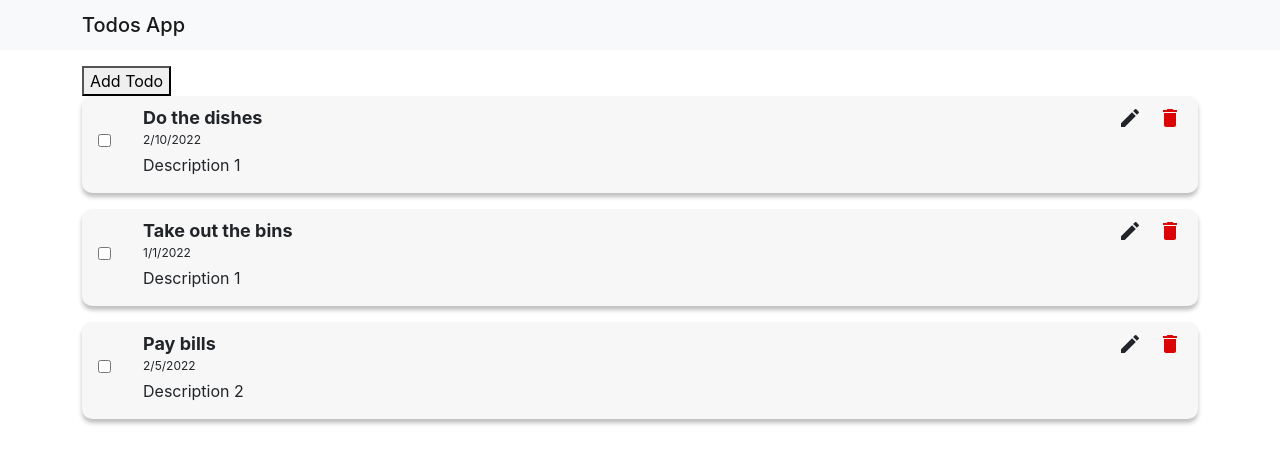
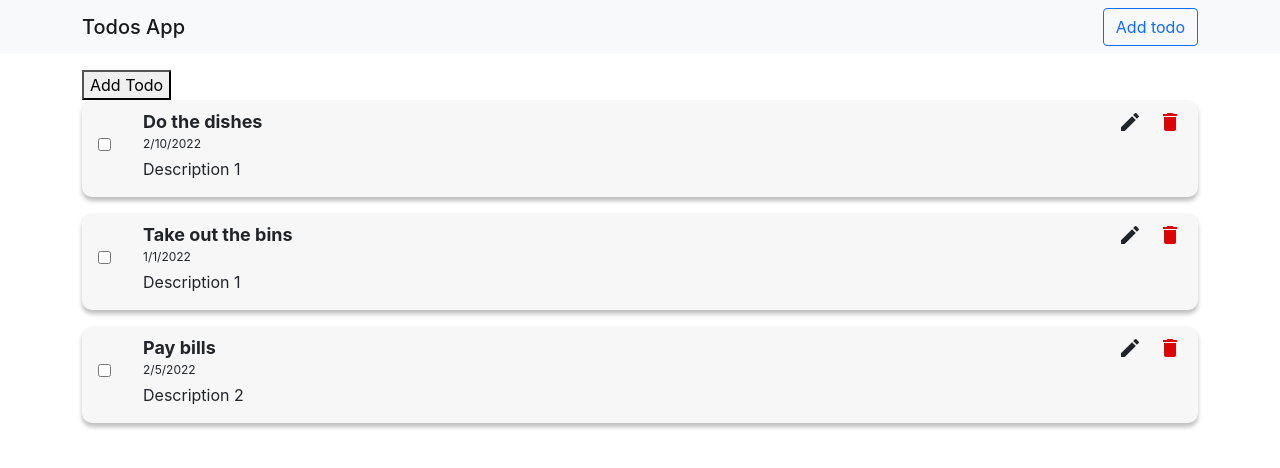
Before and after one commit to seanjoyce/diaceutics-todo-app, a Next.js app: page / in a window 1280 px wide. Shown: the top 468 px of the page. Built offline with nearby package versions, Linux system fonts and the light colour scheme.

Commit message:
Added tests for header component

```diff
--- a/components/Header/Header.tsx
+++ b/components/Header/Header.tsx
@@ -1,3 +1,4 @@
+import Link from "next/link";
 import { useRouter } from "next/router";
 import React from "react";
 
@@ -6,8 +7,23 @@ function Header() {
 
   return (
     <nav className="navbar navbar-light bg-light mb-3">
-      <div className="container">
-        <span className="navbar-brand mb-0 h1">Todos App</span>
+      <div role="header" className="container">
+        <Link href="/" passHref={true}>
+          <span data-testid="heading-title" className="navbar-brand mb-0 h1">
+            Todos App
+          </span>
+        </Link>
+        {router.pathname === "/" && (
+          <Link href="/add-todo" passHref={true}>
+            <button
+              data-testid="add-button"
+              className="btn btn-outline-primary"
+              type="button"
+            >
+              Add todo
+            </button>
+          </Link>
+        )}
       </div>
     </nav>
   );
--- a/package.json
+++ b/package.json
@@ -20,12 +20,16 @@
     "uuid": "^8.3.2"
   },
   "devDependencies": {
+    "@testing-library/jest-dom": "^5.16.1",
+    "@testing-library/react": "^12.1.2",
+    "@testing-library/react-hooks": "^7.0.2",
     "@types/node": "17.0.13",
     "@types/react": "17.0.38",
     "@types/react-datepicker": "^4.3.4",
     "@types/uuid": "^8.3.4",
     "eslint": "8.7.0",
     "eslint-config-next": "12.0.9",
+    "jest": "^27.4.7",
     "typescript": "4.5.5"
   }
 }
--- a/tsconfig.json
+++ b/tsconfig.json
@@ -15,6 +15,6 @@
     "jsx": "preserve",
     "incremental": true
   },
-  "include": ["next-env.d.ts", "**/*.ts", "**/*.tsx"],
+  "include": ["next-env.d.ts", "**/*.ts", "**/*.tsx", "components/Header/Header.test.js", "jest.config.js"],
   "exclude": ["node_modules"]
 }
```
Also changed, not shown: jest.config.js (added, +19 -0 lines), 2 other files (tests, documents, lock files or other folders).
